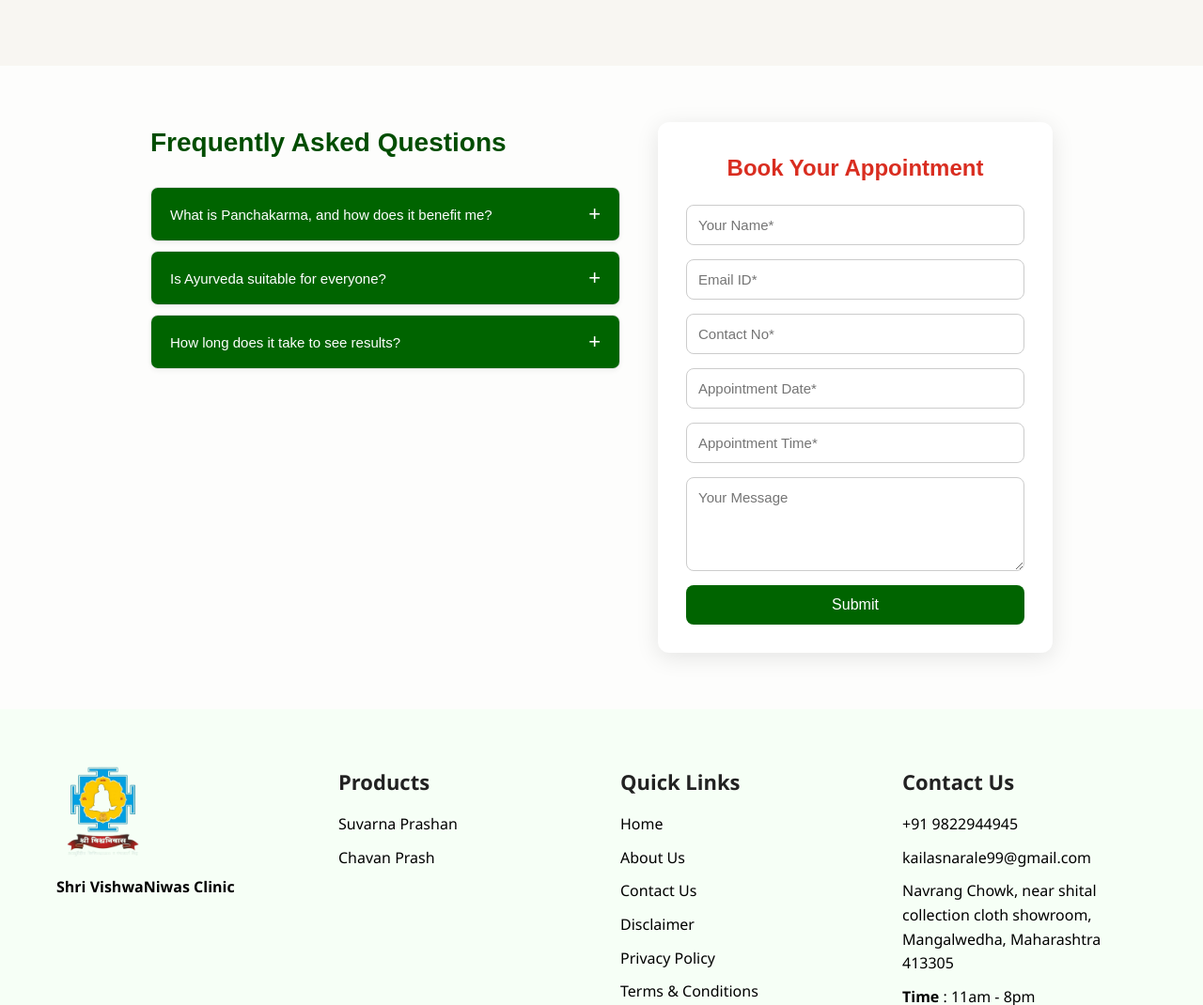
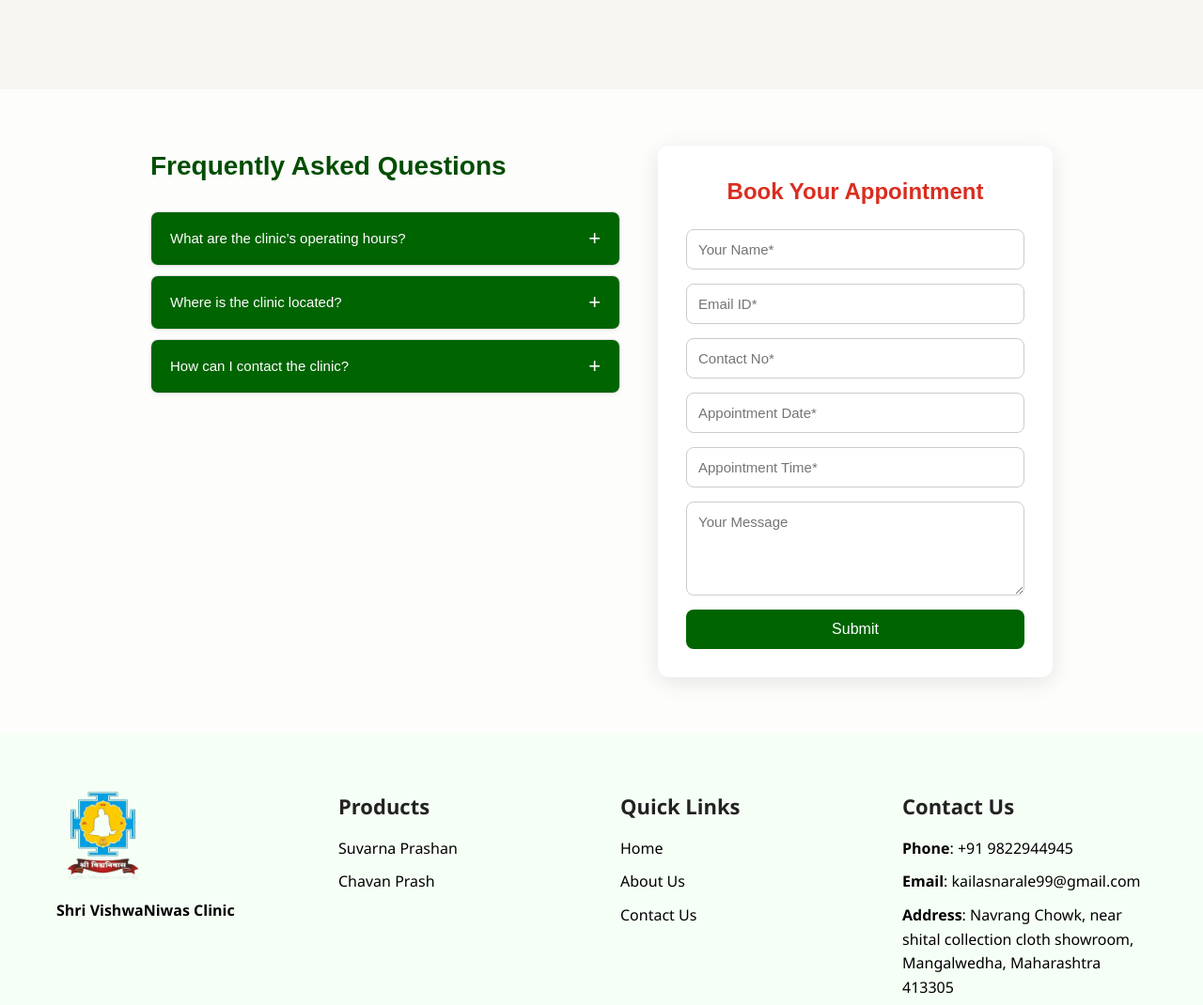
Before and after one commit to vishwapalshinde/Ayurveda-Web-Main, a Flask app: page / in a window 1280 px wide. Shown: the part 5430-6500 px from the top of the page at 94% size. Run offline with Flask 3, Linux system fonts and the light colour scheme; some web fonts are replaced.

Commit message:
Update index.html

```diff
--- a/templates/index.html
+++ b/templates/index.html
@@ -328,7 +328,7 @@
         </div>
 
         <!-- Button (Redirects to new page instead of expanding) -->
-       <div class="btn-container">
+        <div class="btn-container">
           <a href="{{ url_for('treatments') }}" class="view-btn"
             >View All Treatments</a
           >
@@ -406,7 +406,7 @@
             <div class="service-card">
               <div class="service-img-info">
                 <img
-                  src="../static/images/swarnprashan.jpg"
+                  src="../static/images/suvarnprashan.jpg"
                   alt="Suvarnaprashan"
                 />
                 <div class="service-info">
@@ -460,11 +460,9 @@
 
           <!-- Product 2 -->
           <div class="product-card">
-            <img
-              src="../static/images/Charavnprash.jpg"
-              alt="Chyawanprash"
-            />
+            <img src="../static/images/Charavnprash.jpg" alt="Chyawanprash" />
             <h3>Chyawanprash</h3>
+            <div class="product-price">₹1200 - 1 kg</div>
             <!-- <button class="add-cart-btn">Add to Cart</button> -->
             <a
               href="https://wa.me/918999807775?text=I%20Would%20Like%20To%20Get%20An%20Appointment"
@@ -487,6 +485,7 @@
               alt="Suvarna Prashan"
             />
             <h3>Suvarna Prashan</h3>
+            <div class="product-price">₹1500 - 10ml</div>
             <!-- <button class="add-cart-btn">Add to Cart</button> -->
             <a
               href="https://wa.me/918999807775?text=I%20Would%20Like%20To%20Get%20An%20Appointment"
@@ -518,55 +517,16 @@
 
         <div class="wellness-stats">
           <div class="stat-item">
-            <h3 class="counter" data-target="7250">0</h3>
-            <p>Happy Clients</p>
+            <h3 class="counter" data-target="650">0</h3>
+            <p>Happy Patients</p>
           </div>
           <div class="stat-item">
-            <h3 class="counter" data-target="102">0</h3>
+            <h3 class="counter" data-target="445">0</h3>
             <p>Good Ratings</p>
           </div>
         </div>
       </div>
     </section>
-
-    <!-- What People Say Section -->
-    <!-- Testimonial Section -->
-    <!-- <section class="testimonial-section">
-      <div class="testimonial-container">
-        <p class="section-subtitle">WHAT PEOPLE SAY</p>
-        <h2 class="section-title">Transformative Ayurvedic Journey</h2>
-
-        <div class="testimonial-carousel-wrapper">
-          <button class="carousel-nav-btn prev-btn">&#10094;</button>
-          <div class="testimonial-carousel">
-            <div class="testimonial-card">
-              <span class="quote">❝</span>
-              <h3 class="client-name">Meghna Patil</h3>
-              <p class="role">Patient</p>
-              <div class="stars">★★★★★</div>
-              <p class="testimonial-text">
-                Excellent results for weight loss management by medicines and
-                panchakarma therapy... will recommend to all. Do visit the
-                clinic for all types of diseases...polite staff and proper
-                cleanliness in clinic...
-              </p>
-            </div>
-            <div class="testimonial-card">
-              <span class="quote">❝</span>
-              <h3 class="client-name">Jay S. Singh</h3>
-              <p class="role">Patient</p>
-              <div class="stars">★★★★★</div>
-              <p class="testimonial-text">
-                Excellent medications to all the treatments... Very good nadi
-                parikshan and prakruti parikshan by doctor... Must visit who
-                needs ayurveda treatments.
-              </p>
-            </div>
-          </div>
-          <button class="carousel-nav-btn next-btn">&#10095;</button>
-        </div>
-      </div>
-    </section> -->
 
     <!-- Testimonials Section -->
     <section class="testimonial-section">
@@ -650,7 +610,7 @@
           </p>
         </div>
       </div>
-      <a href="treatments.html" class="btn treatments-btn">View All Treatments</a>
+      <a href="{{ url_for('treatments') }}" class="btn treatments-btn">View All Treatments</a>
     </section> -->
 
     <!-- Gallery section  -->
@@ -749,45 +709,35 @@
           <div class="accordion">
             <div class="accordion-item">
               <button class="accordion-header">
-                What is Panchakarma, and how does it benefit me?
+                What are the clinic’s operating hours?
+                <span class="icon">+</span>
+              </button>
+              <div class="accordion-content">
+                <p>The clinic is open daily from <b>11:00 AM to 8:00 PM</b>.</p>
+              </div>
+            </div>
+            <div class="accordion-item">
+              <button class="accordion-header">
+                Where is the clinic located?
                 <span class="icon">+</span>
               </button>
               <div class="accordion-content">
                 <p>
-                  Panchakarma is a comprehensive Ayurvedic detoxification and
-                  rejuvenation therapy that aims to eliminate toxins from the
-                  body while balancing the doshas. It offers numerous benefits,
-                  including improved digestion, enhanced immunity, stress
-                  relief, and overall vitality.
+                  The clinic is located at
+                  <b
+                    >Navrang Chowk, near Shital Collection cloth showroom,
+                    Mangalwedha, Maharashtra 413305</b
+                  >.
                 </p>
               </div>
             </div>
             <div class="accordion-item">
               <button class="accordion-header">
-                Is Ayurveda suitable for everyone?
+                How can I contact the clinic?
                 <span class="icon">+</span>
               </button>
               <div class="accordion-content">
-                <p>
-                  Ayurveda is generally safe for most people. However, the
-                  suitability of specific treatments depends on age, health
-                  condition, and individual constitution. Consulting a qualified
-                  Ayurvedic doctor ensures personalized recommendations.
-                </p>
-              </div>
-            </div>
-            <div class="accordion-item">
-              <button class="accordion-header">
-                How long does it take to see results?
-                <span class="icon">+</span>
-              </button>
-              <div class="accordion-content">
-                <p>
-                  Results vary depending on the individual and the treatment
-                  plan. Some people notice improvements within days, while
-                  others may require several weeks of consistent Ayurvedic care
-                  for visible results.
-                </p>
+                <p>You can reach us by phone at <b>98229 44945</b>.</p>
               </div>
             </div>
           </div>
@@ -922,21 +872,17 @@
             <li><a href="#">Home</a></li>
             <li><a href="#">About Us</a></li>
             <li><a href="#">Contact Us</a></li>
-            <li><a href="#">Disclaimer</a></li>
-            <li><a href="#">Privacy Policy</a></li>
-            <li><a href="#">Terms & Conditions</a></li>
           </ul>
         </div>
 
         <div class="footer-column">
           <h3>Contact Us</h3>
           <ul class="contact-info">
-            <li> +91 9822944945</li>
-
-            <li> kailasnarale99@gmail.com</li>
+            <li><b>Phone</b>: +91 9822944945</li>
+            <li><b>Email</b>: kailasnarale99@gmail.com</li>
             <li>
-              Navrang Chowk, near shital collection cloth showroom, Mangalwedha,
-              Maharashtra 413305
+              <b>Address</b>: Navrang Chowk, near shital collection cloth
+              showroom, Mangalwedha, Maharashtra 413305
             </li>
             <li><b>Time</b> : 11am - 8pm</li>
           </ul>
@@ -982,19 +928,29 @@
     <script>
       const testimonials = [
         {
-          name: "Meghna Patil",
+          name: "Prashant Gaikwad",
           role: "Patient",
-          text: "Excellent results for weight loss management by medicines and panchakarma therapy... will recommend to all. Do visit the clinic for all types of diseases. Polite staff and proper cleanliness in clinic...",
+          text: "Vaman therapy is best hyperacidity. I felt relaxed also the runny nose and anxiety totally got clear. Absolutely it is the best ayurvedic meditation clinic located at navrang chowk mangalwedha.",
         },
         {
-          name: "Jay S. Singh",
+          name: "Lahu Hajare",
           role: "Patient",
-          text: "Excellent medications to all the treatments... Very good nadi parikshan and prakruti parikshan by doctor. Must visit who needs ayurveda treatments.",
+          text: "Vaman therapy with leech was new to me, but very effective for my skin issues. The doctor is experienced and made me feel comfortable. A true gem with best ayurvedic meditation and Clinic at navrang chowk mangalwedha.",
         },
         {
-          name: "Ankita Sharma",
+          name: "Darasing Nimbalkar",
           role: "Patient",
-          text: "I had an amazing experience with panchakarma therapy. Feeling more energetic and balanced in life. Highly recommended!",
+          text: "Leech therapy is best palmar psoriasis. Totally itching free within 15 days medicine. Very unique experience. Must say this is best ayurvedic meditation and clinic in navrang chowk mangalwedha.",
+        },
+        {
+          name: "Shahid Atar",
+          role: "Patient",
+          text: "Vaman therapy is best hypothyroid for Loss of weight, hairloss, uncomfortable feel. Dr kailas sir totally ayurvedic medicine and panchakarma. Shree Vishvniwas is best ayurveda clinic and best option in mangalwedha city.",
+        },
+        {
+          name: "Sahil Shaikh",
+          role: "Patient",
+          text: "Suvarnaprashan for kids is very effective. I take my daughter here every month. Her immunity has improved a lot. Truly the best ayurveda mediation and clinic in navrng chowk Mangalwedha for child wellness.",
         },
       ];
 
@@ -1088,12 +1044,32 @@
               e.preventDefault();
               target.scrollIntoView({ behavior: "smooth" });
             }
+              });
+            }
           });
-        }
-      });
-    </script>
 
-    <script src="../static/script.js"></script>
+          // Enhanced Sticky Navbar Functionality
+          const header = document.querySelector('header');
+          let lastScrollTop = 0;
+
+          function handleScroll() {
+            const scrollTop = window.pageYOffset || document.documentElement.scrollTop;
+
+            if (scrollTop > 100) {
+              header.classList.add('sticky-active');
+            } else {
+              header.classList.remove('sticky-active');
+            }
+
+            lastScrollTop = scrollTop;
+          }
+
+          // Listen for scroll events
+          window.addEventListener('scroll', handleScroll, { passive: true });
+
+          // Handle resize events
+          window.addEventListener('resize', handleScroll, { passive: true });
+        </script>    <script src="../static/script.js"></script>
     <script>
       // Smooth scroll to appointment form when Make Appointment is clicked
       document.addEventListener("DOMContentLoaded", function () {
```
